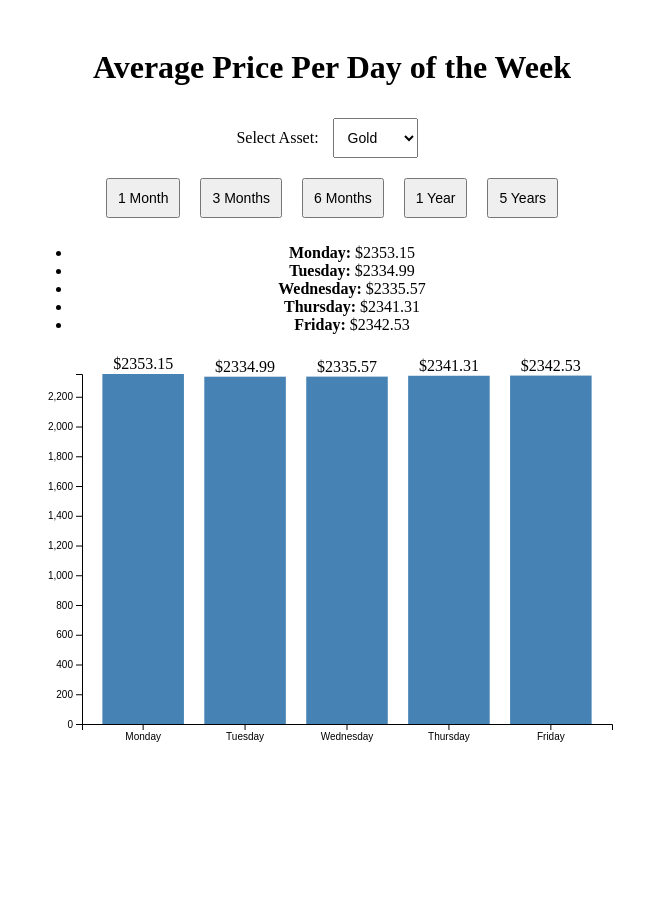
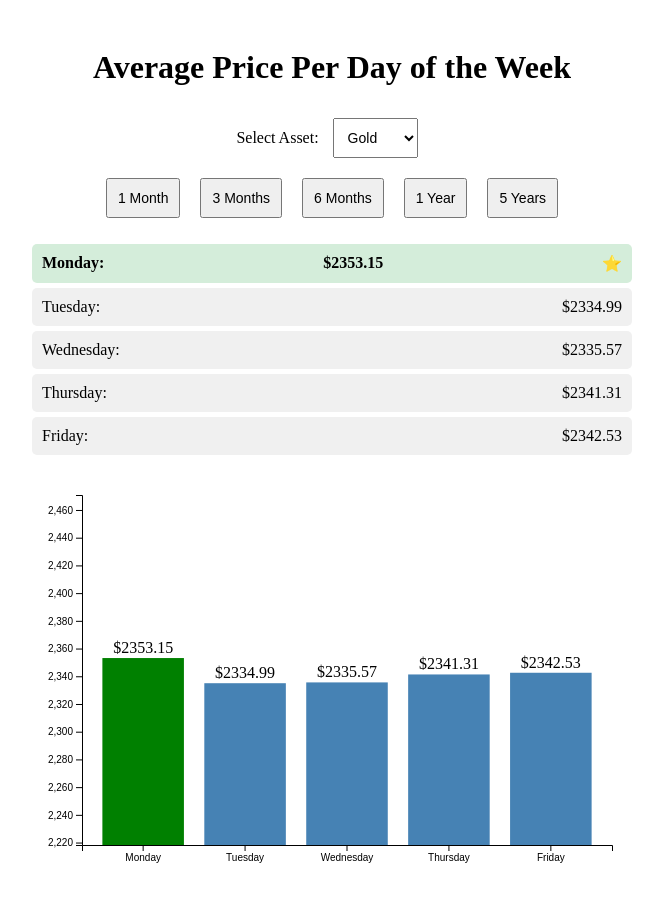
Before and after one commit to nikopastore/recurring-asset-analysis, a Svelte app: page / in a window 1280 px wide. Shown: the top 902 px of the page, without its empty margins (308-971 px from the left). Before the commit the page ends 800 px from the top, so only its background shows below. Built offline with nearby package versions, Linux system fonts and the light colour scheme.

Commit message:
Update App.svelte

```diff
--- a/src/App.svelte
+++ b/src/App.svelte
@@ -16,6 +16,7 @@
 
     let assetData = [];
     let averages = [];
+    let highestDay = null;
     let errorMessage = "";
 
     let chart; // Reference to the chart container
@@ -53,6 +54,9 @@
             return { day, average: parseFloat(average.toFixed(2)) };
         });
 
+        // Determine the highest day
+        highestDay = averages.reduce((max, current) => (current.average > max.average ? current : max), averages[0]);
+
         drawChart();
     }
 
@@ -87,10 +91,10 @@
             .range([0, width])
             .padding(0.2);
 
-        const y = d3
-            .scaleLinear()
-            .domain([0, d3.max(averages, (d) => d.average)])
-            .range([height, 0]);
+        const minY = d3.min(averages, (d) => d.average) * 0.95; // Start Y-axis slightly below minimum value
+        const maxY = d3.max(averages, (d) => d.average) * 1.05; // End Y-axis slightly above maximum value
+
+        const y = d3.scaleLinear().domain([minY, maxY]).range([height, 0]);
 
         // X Axis
         svg.append("g")
@@ -110,7 +114,7 @@
             .attr("y", (d) => y(d.average))
             .attr("width", x.bandwidth())
             .attr("height", (d) => height - y(d.average))
-            .attr("fill", "steelblue");
+            .attr("fill", (d) => (d.day === highestDay.day ? "green" : "steelblue"));
 
         // Add labels to bars
         svg.selectAll(".label")
@@ -147,6 +151,26 @@
     .chart-container {
         margin-top: 20px;
     }
+
+    ul {
+        list-style: none;
+        padding: 0;
+    }
+
+    ul li {
+        background: #f0f0f0;
+        padding: 10px;
+        margin: 5px 0;
+        border-radius: 5px;
+        display: flex;
+        justify-content: space-between;
+        align-items: center;
+    }
+
+    ul li.highlight {
+        background: #d4edda; /* Green highlight for the highest day */
+        font-weight: bold;
+    }
 </style>
 
 <div class="container">
@@ -180,7 +204,9 @@
     {:else}
         <ul>
             {#each averages as { day, average }}
-                <li><strong>{day}:</strong> ${average}</li>
+                <li class:highlight={day === highestDay.day}>
+                    <span>{day}:</span> <span>${average}</span> {day === highestDay.day ? "⭐" : ""}
+                </li>
             {/each}
         </ul>
     {/if}
```
